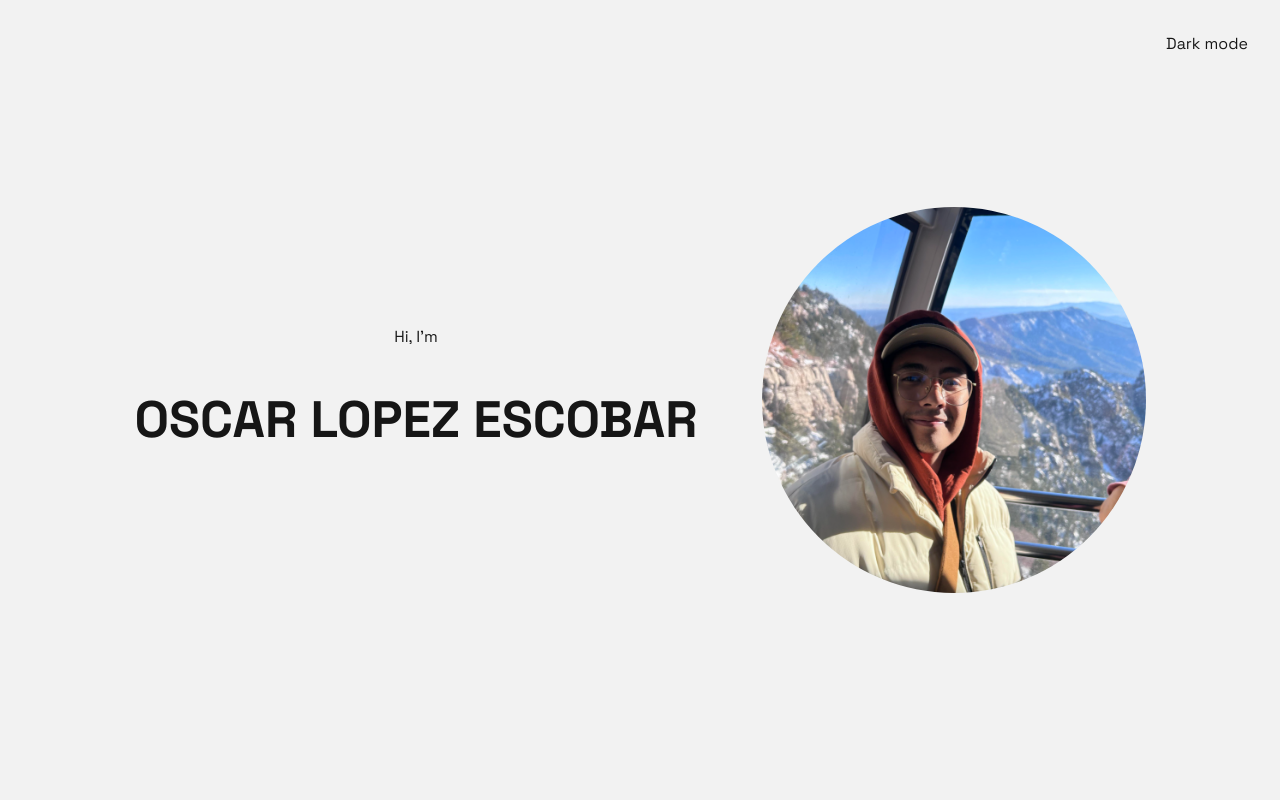
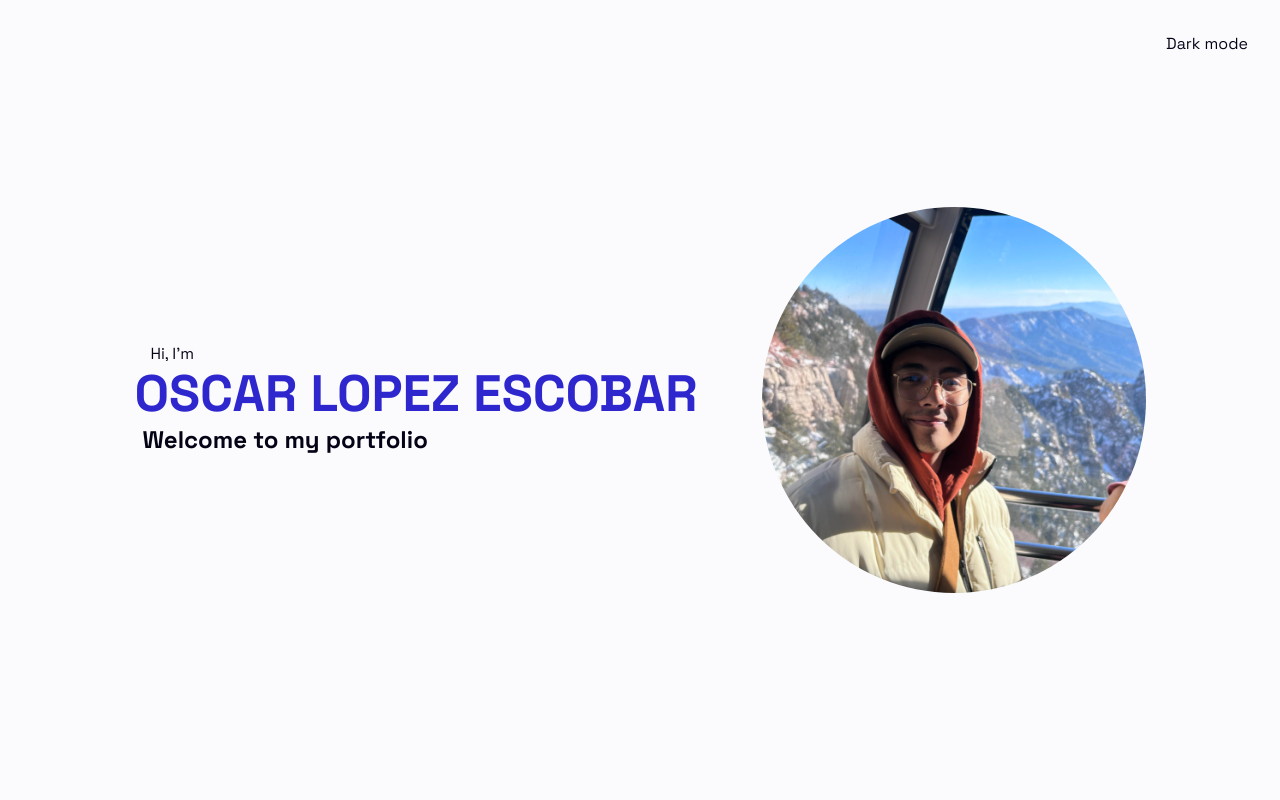
Before and after one commit to OLopezE/my-portfolio, a React (Vite) app: page / in a window 1280 px wide. Shown: the top 800 px of the page. Built offline with nearby package versions, Linux system fonts and the light colour scheme.

Commit message:
updating palette

```diff
--- a/src/theme/palette/palette.js
+++ b/src/theme/palette/palette.js
@@ -1,19 +1,18 @@
 const palette = {
   light: {
-    background: '#F2F2F2',
-    primary: '#b774dd',
-    secondary: '#b1d8ec',
-    text: '#161616',
-    accent: '#f2ab48'
+    text: '#040316',
+    background: '#fbfbfe',
+    primary: '#2f27ce',
+    secondary: '#dddbff',
+    accent: '#443dff'
 
   },
   dark: {
-    background: '#161616',
-    primary: '#b774dd',
-    secondary: '#010304',
-    text: '#F2F2F2',
-    accent: '#fcedd7'
-
+    text: '#eae9fc',
+    background: '#010104',
+    primary: '#3a31d8',
+    secondary: '#020024',
+    accent: '#0600c2',
   }
 };
 
--- a/src/views/firelinkShrine/FireLinkShrine.jsx
+++ b/src/views/firelinkShrine/FireLinkShrine.jsx
@@ -1,15 +1,19 @@
-import React from 'react'
+import React, { useContext } from 'react'
+import { ThemeContext } from '../../theme/ThemeProvider';
 
 import { FireLinkSection } from './FireLinkShrine.style';
 
 import myself from '/images/snowy_me.png'
 
 const FireLinkShrine = () => {
+  const { themeColor, myPalette } = useContext(ThemeContext);
+
   return (
-    <FireLinkSection>
+    <FireLinkSection palette={myPalette}>
       <div>
         <p>Hi, I'm</p>
         <h1>OSCAR LOPEZ ESCOBAR</h1>
+        <h2>Welcome to my portfolio</h2>
       </div>
       <img src={myself} />
     </FireLinkSection>
--- a/src/views/firelinkShrine/FireLinkShrine.style.js
+++ b/src/views/firelinkShrine/FireLinkShrine.style.js
@@ -12,6 +12,27 @@ const FireLinkSection = styled.section`
     border-radius: 50%;
   }
 
+  > div {
+
+  }
+
+  h1, h2, p {
+    margin: 0;
+    text-align: left;
+  }
+
+  p {
+    margin-left: 1rem;
+  }
+
+  h2 {
+    margin-left: 0.5rem;
+  }
+
+  h1 {
+    color: ${({ palette }) => palette.primary}
+  }
+
   @media (min-width: 800px) {
     flex-direction: row;
     gap: 4rem;
```
